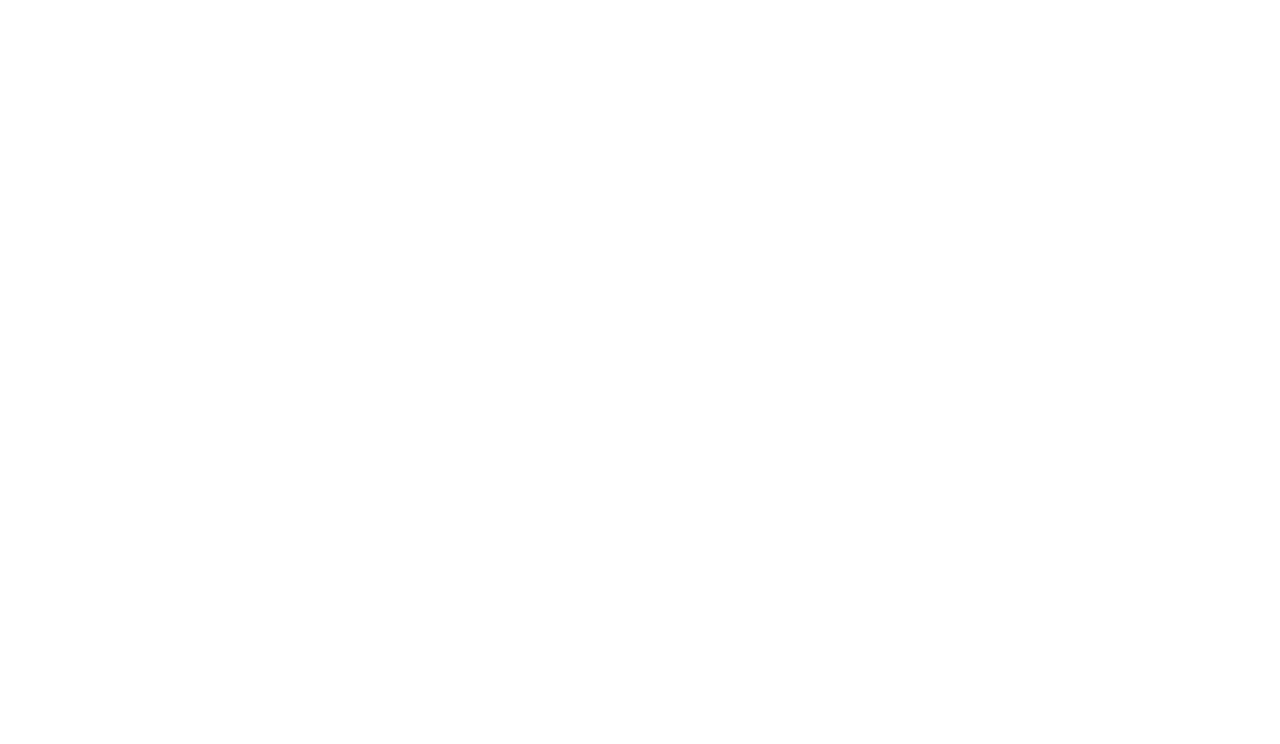
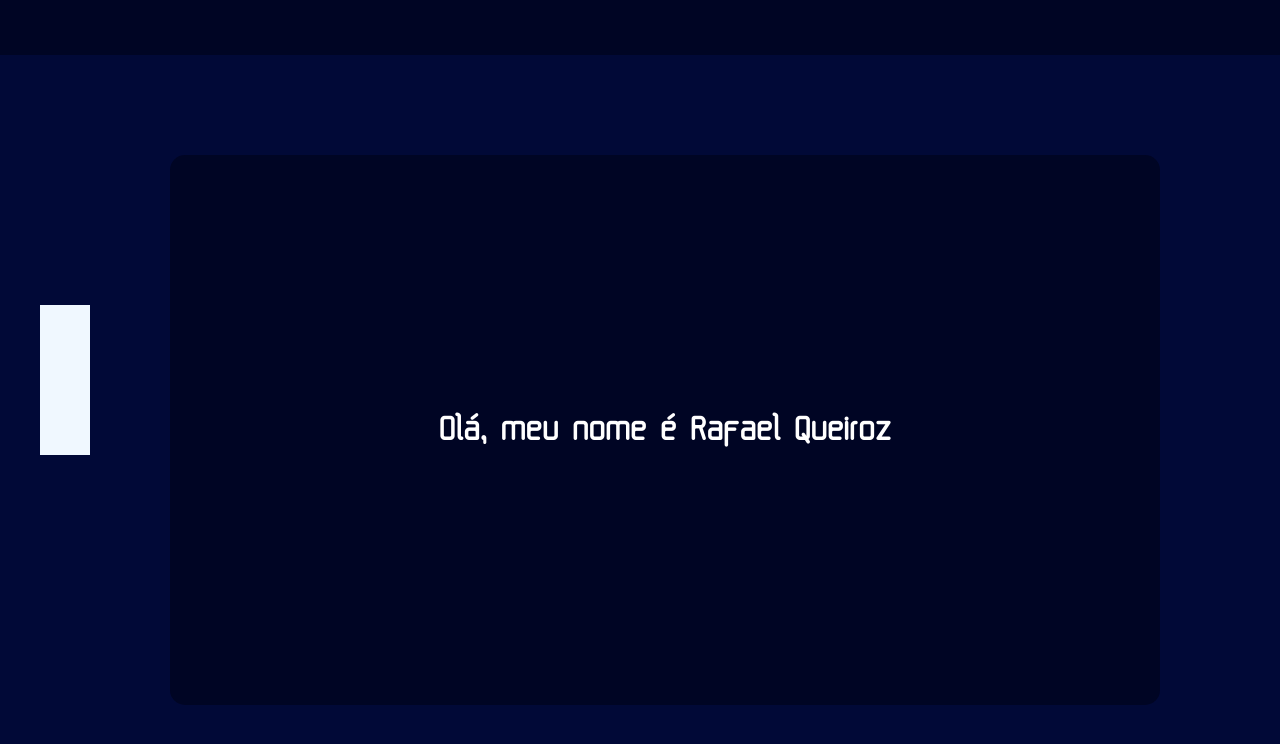
Before and after one commit to queirozzrafael/portl, a plain HTML site: page index.html in a window 1280 px wide. Drawn offline with Linux system fonts and the light colour scheme.

Commit message:
second version code, and add txt colors

```diff
--- a/index.html
+++ b/index.html
@@ -9,8 +9,29 @@
 
 
 <body>
+    <div class="navbar">
+
+    </div>
+
+        <div class="mas">
+
+            <div class="container">
+                <div class="netwo">
+
+                </div>
+            </div>
 
 
+            <div class="container2">
+                <div class="mcontainer">
+                    <h2>Olá, meu nome é Rafael Queiroz</h2>
+                </div>
+            </div>
+
+            <div class="container3">
+
+            </div>
+        </div>
 
 </body>
     </html>
--- a/stl.css
+++ b/stl.css
@@ -0,0 +1,62 @@
+body{
+   margin: 0%;
+   background-color: #010937;
+
+}
+
+@font-face {
+    font-family: novafonte;
+    src: url('font/Techfont.ttf');
+}
+
+
+.navbar{
+    height: 55px;
+    width: auto;
+    background-color: #000524;
+}
+
+.mas{
+    display: flex;
+    flex-direction: row;
+    justify-content: space-around;
+}
+
+.container{
+    display: flex;
+    justify-content: flex-start;
+    align-items: center;
+}
+
+
+.container2{
+    margin-top: 100px;
+    display:flex;
+    align-items: center;
+    justify-content: center;
+
+}
+
+.container3{
+    display: flex;
+    justify-content: flex-end;
+    align-items: center;
+}
+
+.mcontainer{
+    height: 550px;
+    width: 990px;
+    background-color:#000524;
+    border-radius: 15px;
+    color: white;
+    display: flex;
+    justify-content: center;
+    align-items: center;
+    font-family: novafonte;
+}
+
+.netwo{
+    background-color: aliceblue;
+    height: 150px;
+    width: 50px;
+}
```
Also changed, not shown: col/colors.txt (added), font/LICENSE.txt (added), font/Techfont-Italica.ttf (added), font/Techfont.png (added), font/Techfont.ttf (added), images/teste.jpeg (added).
